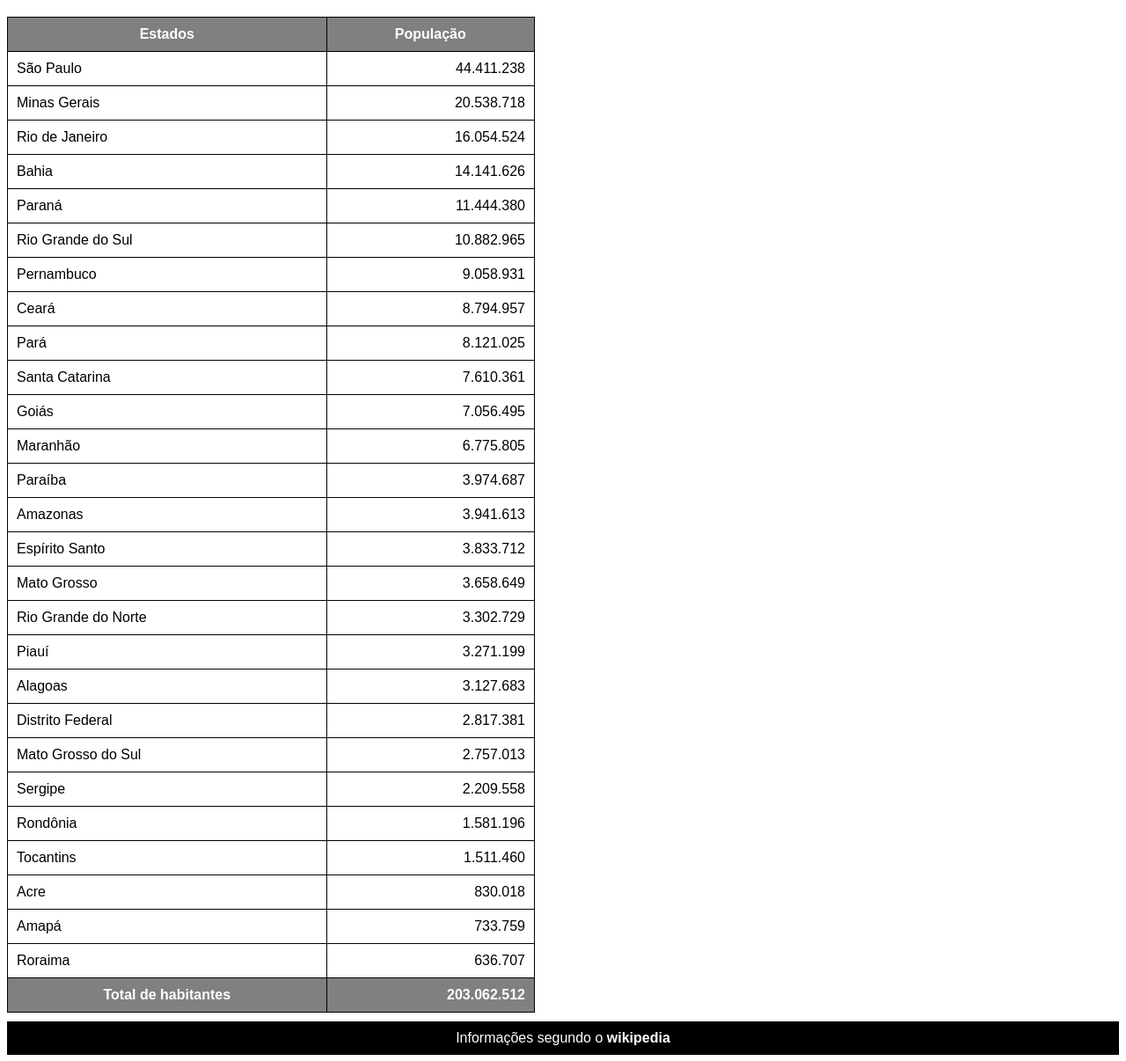
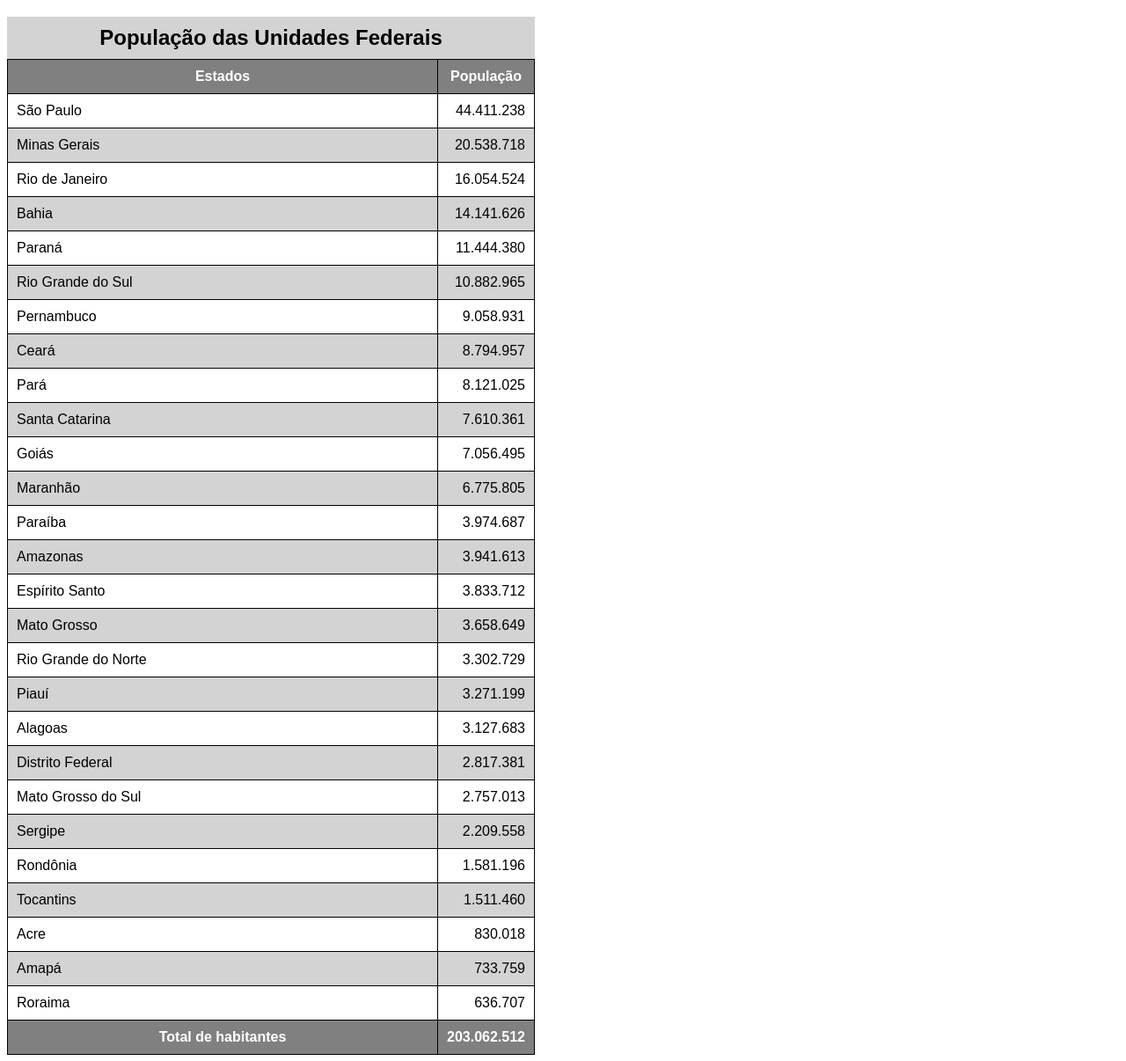
Before and after one commit to EstudanteLopes/html-css, a plain HTML site: page html-css/ex023/tabela002.html in a window 1280 px wide. Shown: the part 61-1267 px from the top of the page at 88% size. Drawn offline with Linux system fonts and the light colour scheme.

Commit message:
efeito zebrado

```diff
--- a/html-css/ex023/tabela002.html
+++ b/html-css/ex023/tabela002.html
@@ -13,6 +13,13 @@
         table {
             width: 600px;
             border-collapse: collapse;
+        }
+
+        caption {
+            font-size: 1.5em;
+            font-weight: bold;
+            background-color: lightgray;
+            padding: 10px;
         }
 
         td,
@@ -31,6 +38,10 @@
             color: white;
         }
 
+        tbody > tr:nth-child(2n) {
+            background-color: lightgrey;
+        }
+
         .Estados {
             text-decoration: none;
             color: black;
@@ -40,6 +51,16 @@
             color: blue;
             text-decoration: underline;
             transition: .3s;
+        }
+
+        .Estados1{
+            text-align: center;
+            color: white;
+        }
+
+        .num1 {
+            text-align: right;
+            color: white;
         }
 
         footer {
@@ -69,11 +90,11 @@
     <table>
         <thead>
             <tr>
-                <th>Estados</th>
-                <th>População</th>
+                <th scope="col">Estados</th>
+                <th scope="col" style="width: 50px;">População</th>
             </tr>
         </thead>
-
+        <caption>População das Unidades Federais</caption>
         <tbody>
             <tr>
                 <td><a class="Estados" href="https://pt.wikipedia.org/wiki/S%C3%A3o_Paulo_(estado)" target="_blank">São Paulo</a></td>
@@ -187,8 +208,8 @@
 
         <tfoot>
             <tr>
-                <th>Total de habitantes</th>
-                <td class="num"><strong>203.062.512</strong></td>
+                <th class="Estados1" scope="row">Total de habitantes</th>
+                <td class="num1"><strong>203.062.512</strong></td>
             </tr>
         </tfoot>
     </table>
```
